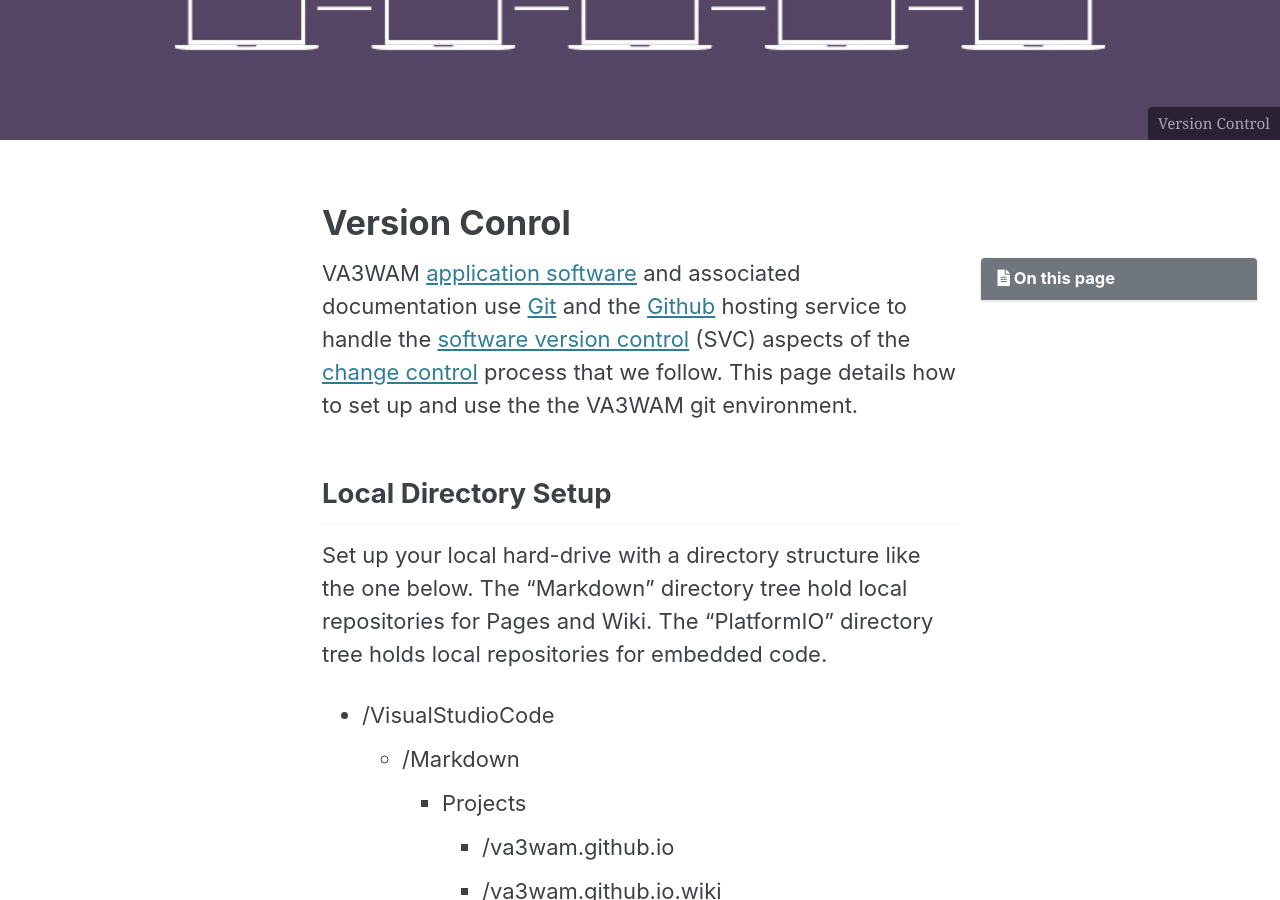
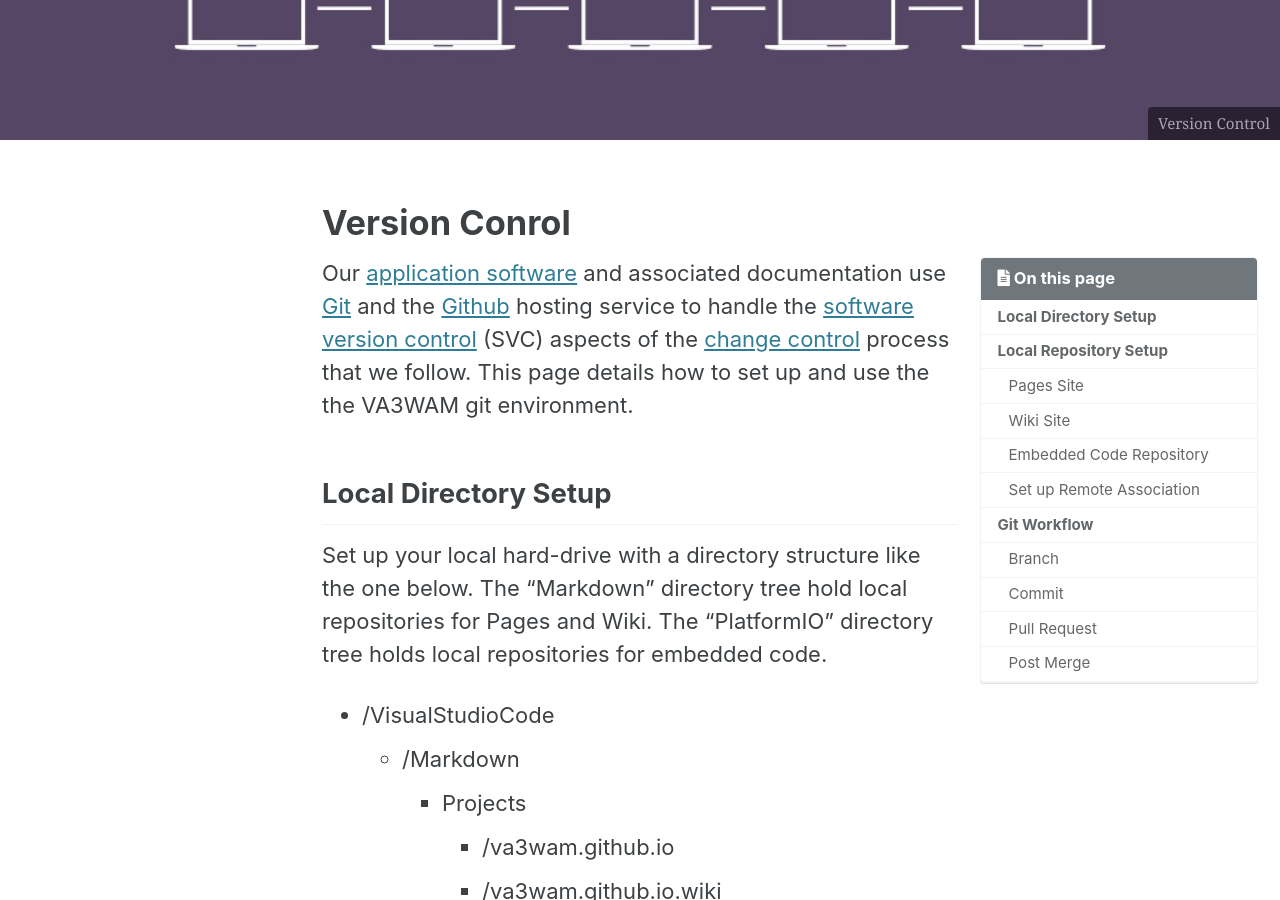
Before and after one commit to va3wam/va3wam.github.io, a Jekyll site: the page built from _pages/versionControl.md, in a window 1280 px wide and 900 px high, scrolled down 679 px. Built offline with Jekyll 4.4.1, drawn with Linux system fonts in a browser that asks for light colours; cached includes are drawn as plain includes.

Commit message:
Update versionControl.md

```diff
--- a/_pages/versionControl.md
+++ b/_pages/versionControl.md
@@ -10,9 +10,9 @@ header:
   image: "/assets/images/versionControl.jpg"
 
 ---
-VA3WAM <a href="https://en.wikipedia.org/wiki/Application_software">application software</a> and associated documentation use <a href="https://en.wikipedia.org/wiki/Git">Git</a> and the <a href="https://en.wikipedia.org/wiki/GitHub">Github</a> hosting service to handle the <a href="https://en.wikipedia.org/wiki/Version_control">software version control</a> (SVC) aspects of the <a href="https://en.wikipedia.org/wiki/Change_control">change control</a> process that we follow. This page details how to set up and use the the VA3WAM git environment.
+Our <a href="https://en.wikipedia.org/wiki/Application_software">application software</a> and associated documentation use <a href="https://en.wikipedia.org/wiki/Git">Git</a> and the <a href="https://en.wikipedia.org/wiki/GitHub">Github</a> hosting service to handle the <a href="https://en.wikipedia.org/wiki/Version_control">software version control</a> (SVC) aspects of the <a href="https://en.wikipedia.org/wiki/Change_control">change control</a> process that we follow. This page details how to set up and use the the VA3WAM git environment.
 
-<h2>Local Directory Setup</h2>
+## Local Directory Setup
 Set up your local hard-drive with a directory structure like the one below. The "Markdown" directory tree hold local repositories for Pages and Wiki. The "PlatformIO" directory tree holds local repositories for embedded code.
 <ul>
    <li>/VisualStudioCode</li>
@@ -36,36 +36,37 @@ Set up your local hard-drive with a directory structure like the one below. The
          </ul>
       </ul>
    </ul>
-<h2>Local Repository Setup</h2>
+## Local Repository Setup
 Once the directory tree above is set up on your hard drive use <code>git clone</code> command to set up any of the repositories that interest you. <i>Note that you get the URL in your browser by navigating to the repository you want, click the green <b>Clone or Download</b> button and copying the <b> repository URL</b> to the clipboard</i>. The next steps are done in a terminal session within Visual Studio Code.
 
-<h3>Pages Site</h3>
+### Pages Site
 If you want to work on the VA3WAM Github <b>Pages</b> content follow these steps.
   <code>
      cd .../VisualStudioCode/Markdown/Projects
      git clone https://github.com/va3wam/va3wam.github.io
   </code>
 
-<h3>Wiki Site</h3>
+### Wiki Site
 If you want to work on the VA3WAM Github <b>Wiki</b> content follow these steps.
   <code>
      cd .../VisualStudioCode/Markdown/Projects
      git clone https://github.com/va3wam/va3wam.github.io.wiki.git
   </code>
 
-<h3>Embedded Code Repository</h3>
+### Embedded Code Repository
 If you want to work on a VA3WAM Github <b>embedded code repository</b> follow these steps.
   <code>
      cd .../VisualStudioCode/PlatformIO/Projects
      git clone https://github.com/va3wam/{project name}
   </code>
 
-<h3>Set up Remote Association</h3>
+### Set up Remote Association
 Once you clone the directory to the Projects folder you should see a sub-directory named after the cloned repository. Go into that directory and issue the command <code>git remote</code>. If you get the response origin back then you are all set up with a local repository and an associated remote. If you get a blank response back then issue the command <code>git remote add origin {repository URL}</code> to set up the remote. At this point you can start developing your additions to the repository.
-<h2>Git Workflow</h2>
+
+## Git Workflow
 VA3WAM repositories are updated using a <a href="https://www.atlassian.com/git/tutorials/comparing-workflows/feature-branch-workflow">feature branching</a> workflow. This approach was selected after reading a <a href="https://nvie.com/posts/a-successful-git-branching-model/">post</a> by Vincent Driessen about how his widely adapted method created 2010 is worth revisiting. The approach selected for VA3WAM repositories was chosen based on this survey conducted by <a href="https://en.wikipedia.org/wiki/Atlassian">Atlassian</a> regarding <a href="https://www.atlassian.com/git/tutorials/comparing-workflows">common Git workflows</a>. Here is a run down on how to contribute following this workflow. If you want to practice this process and have been granted access then you can use the <a href="https://github.com/va3wam/LearnToBranch">VA3WAM LearnToBranch</a> repository.
 
-<h3>Branch</h3>
+### Branch
 If you want to make changes to an existing VA3WAM repository you must first create a branch as we do not submit changes to the remote repositories master branch. Here is the process.
 
 <ol>
@@ -78,10 +79,10 @@ If you want to make changes to an existing VA3WAM repository you must first crea
 </ol>
 Now start coding. A best practice for naming a branch is either an issue number as all work should be assigned an issue before working on it. If you want  to know what branch you are in locally or what remote branch you are pushing to type <code>git status -sb</code>. To delete a local branch type <code>git branch -d {branch name}</code>. To delete a remote branch type <code>git push --delete origin {branch name}</code>.
 
-<h3>Commit</h3>
+### Commit
 <a href="https://git-scm.com/docs/git-commit">Committing</a> does not affect the local Master (assuming that you branched as described above) nor the remote repository at all. It is a best practice to make commits often. This will create a nice set of comments for all the work being done. These comments will carry forward to your pull request. <code>git commit -a -m "{put message here}"</code>. Alternatively you can use the <a href="https://code.visualstudio.com/Docs/editor/versioncontrol#_git-support">Source Control Tool</a> in Visual Studio Code to do your commits.
 
-<h3>Pull Request</h3>
+### Pull Request
 We use pull requests to merge branches with master. To make the pull/merge go smoothly you must first ensure that your branch is synchronized with master. Here is how to do that:
 <ul>
 <li><code>git checkout master</code> - make sure that you are in your local master branch</li>
@@ -92,7 +93,7 @@ We use pull requests to merge branches with master. To make the pull/merge go sm
 </ul>
 At this point get into your browser and use the GitHub Pull Request button to create a pull request. Your pull request may be simple and be done fast or it may be complex and involve resolving conflicts or a lot of back and forward with reviewers. Whatever the case, eventually your pull request will be merged to the remote master. Once your pull request gets merged you need to do some clean up.
 
-<h3>Post Merge</h3>
+### Post Merge
 Once your pull request is merged into mater on the remote server you need to clean up your local and remote branches. Here is how to do that.
 <ul>
 <li><code>git checkout master</code> - get into the local master directory</li>
```
